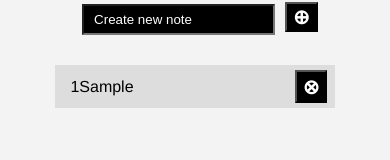
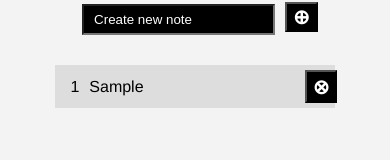
Before and after one commit to makanguru/testTodovue, a Vue app: page /todos/1 in a window 390 px wide. Both pictures are taken after typing "Sample" into the empty fields and a click on the button "Add note". Shown: the part 124-284 px from the top of the page. Built offline with nearby package versions, Linux system fonts and the light colour scheme.

Commit message:
Add note

```diff
--- a/src/App.vue
+++ b/src/App.vue
@@ -1,8 +1,8 @@
 <template>
   <div id="app">
     <h1>Block notes!</h1>
-      <AddTodo
-        @addtodo="addTodo"
+      <AddNote
+        @addnote="addNote"
       />
       <TodoList
         v-bind:todos="todos"
@@ -16,7 +16,7 @@
 <script>
 
 import TodoList from '@/components/TodoList'
-import AddTodo from '@/components/AddTodo'
+import AddNote from '@/components/AddNote'
 export default {
   name: 'App',
   data() {
@@ -37,14 +37,14 @@ export default {
   },
 
   components: {
-    TodoList, AddTodo
+    TodoList, AddNote
   },
   methods: {
     delTodo(id){
       this.todos = this.todos.filter(t => t.id !== id)
       this.saveTodo()
     },
-    addTodo(todo) {
+    addNote(todo) {
       this.todos.push(todo)
       this.saveTodo()
     },
--- a/src/components/AddTodo.vue
+++ b/src/components/AddNote.vue
@@ -19,13 +19,13 @@ export default {
     methods: {
         onSubmit(){
             if (this.title.trim()) {
-                const newTodo = {
+                const newNote = {
                     id: Date.now(),
                     title: this.title,
                     completed: false
                 }
 
-                this.$emit('addtodo', newTodo)
+                this.$emit('addnote', newNote)
                 this.title = ''
             }
 
--- a/src/components/TodoItem.vue
+++ b/src/components/TodoItem.vue
@@ -54,6 +54,18 @@ export default {
         margin-right: 10px;
     }
 
+    @media ( max-width: 578px ) {
+        .lileft {
+            padding-right: 10px;
+        }
+        button {
+            margin-right: 35px;
+        }
+    }
+
+
+
+
 </style>>
 
 </style>
```
